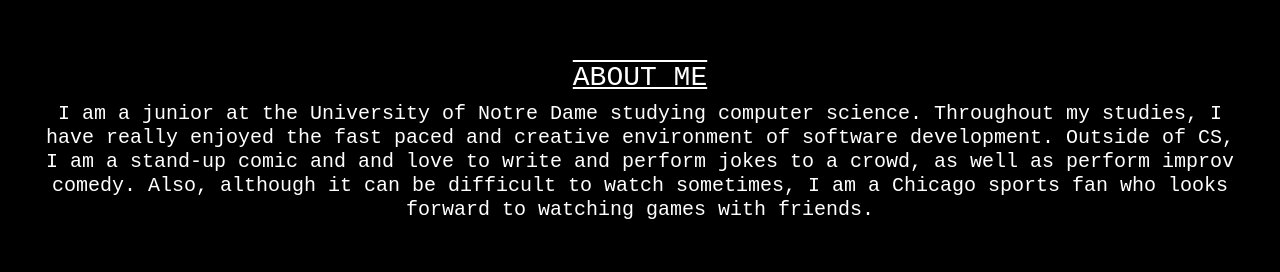
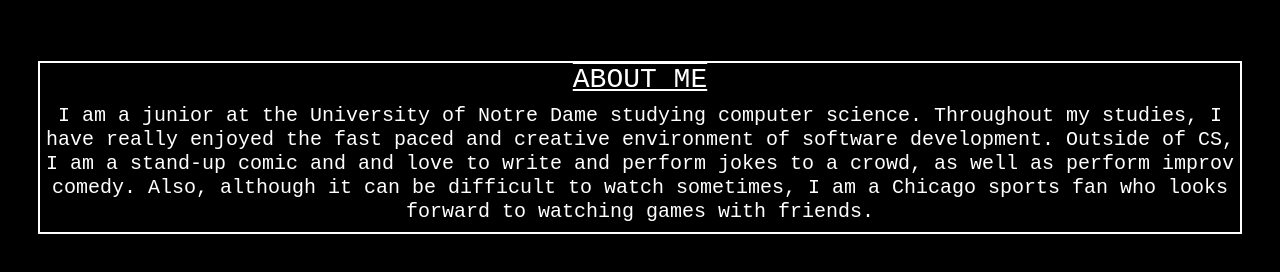
Before and after one commit to tkhenry/tkhenry.github.io, a plain HTML site: page index.html in a window 1280 px wide. Shown: the part 490-762 px from the top of the page. Drawn offline with nearby package versions, Linux system fonts and the light colour scheme.

Commit message:
text border around about me sectionn

```diff
--- a/homepage.css
+++ b/homepage.css
@@ -25,6 +25,8 @@
 }
 
 .about_me {
+    border: 2px solid white;
+    border-color: white;
     margin-top: 5%;
     margin-left:3%;
     margin-right: 3%;
```
